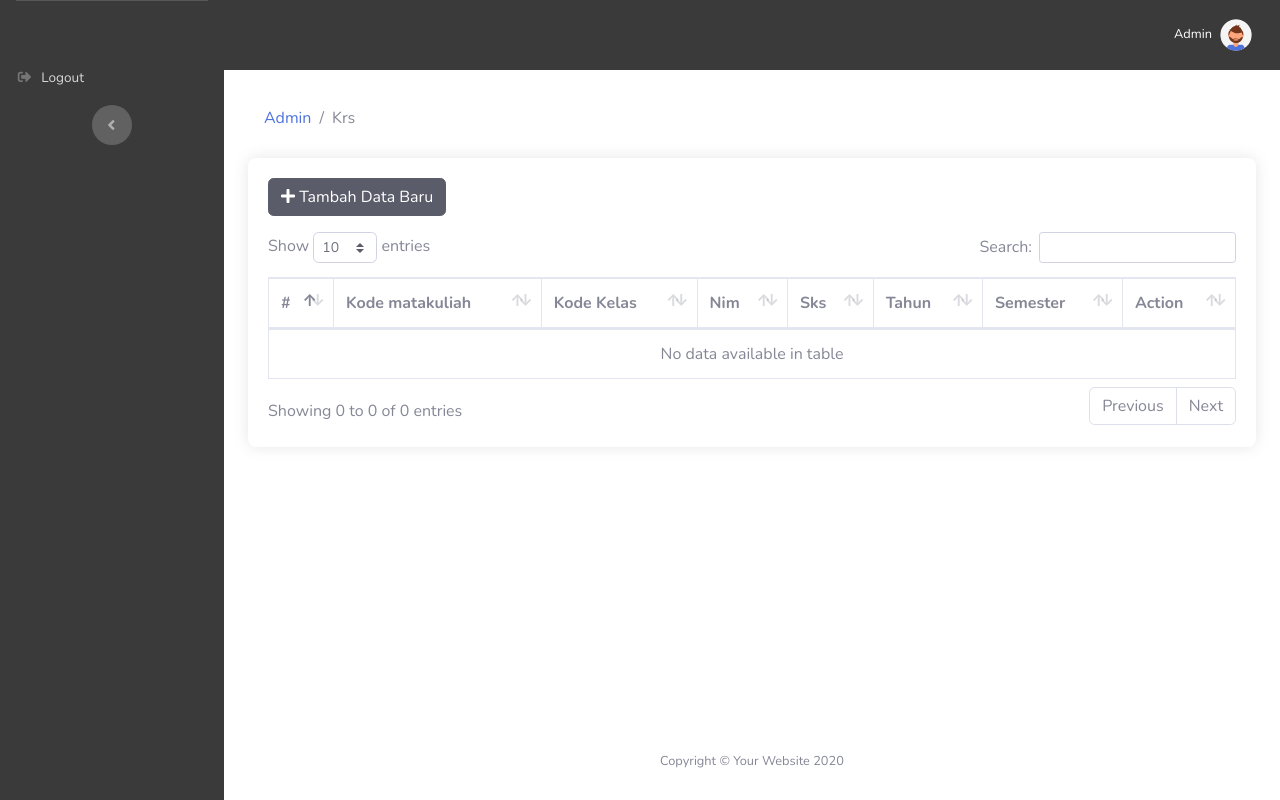
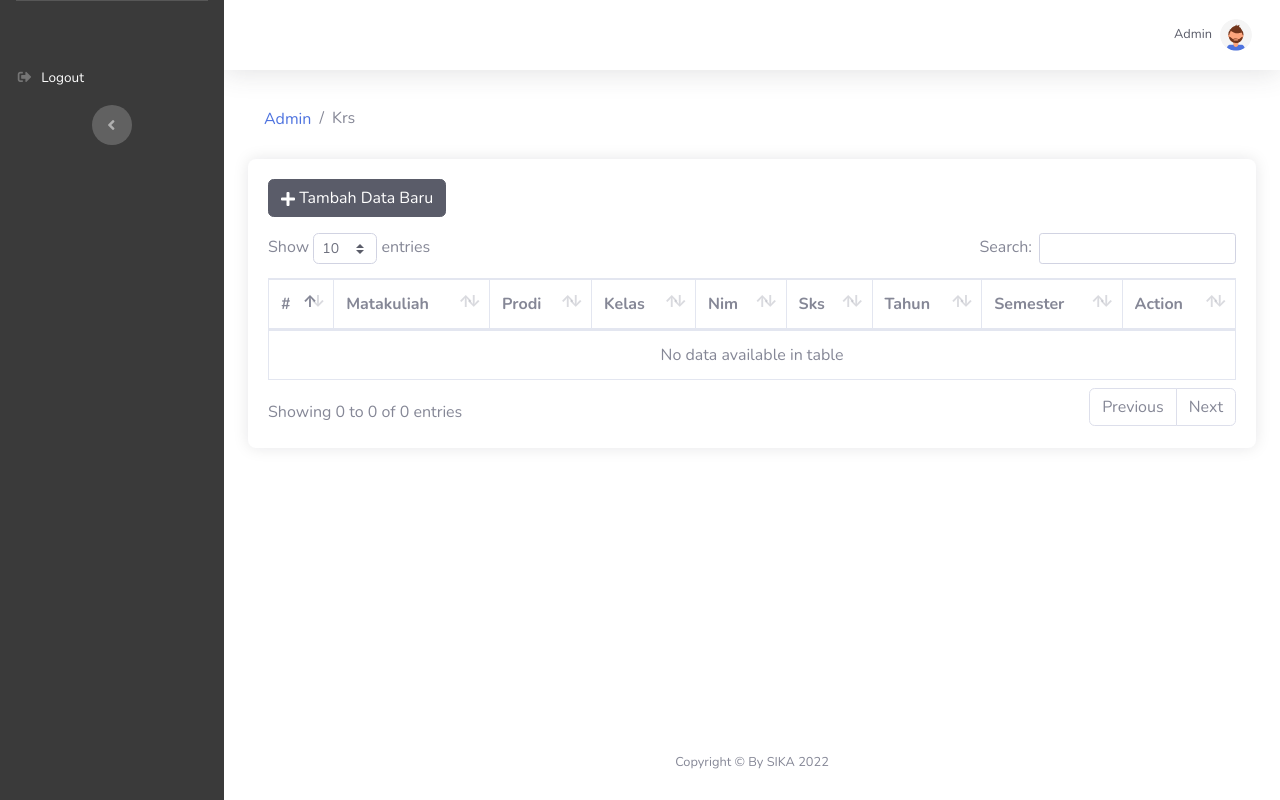
Before and after one commit to frhan18/tugas-project, a CodeIgniter app: page /tugas-project/admin/krs/add in a window 1280 px wide. Run offline with CodeIgniter, Linux system fonts and the light colour scheme; the visitor is signed in with stand-in values (Sample User, id 1); data that the repository does not hold is empty; some libraries are stand-ins or nearby versions.

Commit message:
update code & refactoring

```diff
--- a/application/controllers/Admin.php
+++ b/application/controllers/Admin.php
@@ -116,7 +116,6 @@ class Admin extends CI_Controller
                 'email'         => $this->input->post('email', true),
                 'role_id'       => $this->input->post('role_id', true),
                 'is_active'     => $this->input->post('is_active', true),
-                'updated_at'    => time(),
             ];
 
             if ($this->user->update($data, $id)) {
@@ -591,26 +590,39 @@ class Admin extends CI_Controller
     {
         $data['title'] = 'Krs';
         $data['get_sesi_user'] = $this->db->get_where('user', ['id_user' => $this->session->userdata('id')])->row_array();
-        $data['krs'] = $this->db->get('tb_krs')->result_array();
-        $data['matakuliah'] = $this->db->select('tb_mata_kuliah.id_mata_kuliah')->from('tb_mata_kuliah')->get()->result_array();
+        $data['krs'] = $this->db->select('*')
+            ->from('tb_krs')
+            ->join('tb_mata_kuliah', 'tb_mata_kuliah.id_mata_kuliah=tb_krs.id_mata_kuliah', 'LEFT')
+            ->join('tb_prodi', 'tb_prodi.kode_prodi=tb_krs.kode_prodi', 'LEFT')
+            ->get()->result_array();
+        $data['matakuliah'] = $this->db->select('tb_mata_kuliah.id_mata_kuliah, tb_mata_kuliah.nama_mata_kuliah')->from('tb_mata_kuliah')->get()->result_array();
         $data['kelas'] = $this->db->select('tb_kelas.kode_kelas')->from('tb_kelas')->get()->result_array();
         $data['mahasiswa'] = $this->db->select('tb_mahasiswa.nim')->from('tb_mahasiswa')->get()->result_array();
+        $data['prodi'] = $this->db->select('tb_prodi.kode_prodi, tb_prodi.nama_prodi')->from('tb_prodi')->get()->result_array();
         $config = [
 
             [
                 'field' => 'id_mata_kuliah',
-                'label' => 'Kode matakuliah',
+                'label' => 'Matakuliah',
                 'rules' => 'required|trim',
                 'errors' => [
-                    'required' => '{field} tidak boleh kosong',
+                    'required' => '{field} belum di pilih',
+                ]
+            ],
+            [
+                'field' => 'kode_prodi',
+                'label' => 'Prodi',
+                'rules' => 'required|trim',
+                'errors' => [
+                    'required' => '{field} belum di pilih',
                 ]
             ],
             [
                 'field' => 'kode_kelas',
-                'label' => 'Kode kelas',
+                'label' => 'Kelas',
                 'rules' => 'required|trim',
                 'errors' => [
-                    'required' => '{field} tidak boleh kosong',
+                    'required' => '{field} belum di pilih',
                 ]
             ],
             [
@@ -618,7 +630,7 @@ class Admin extends CI_Controller
                 'label' => 'Nim',
                 'rules' => 'required|trim',
                 'errors' => [
-                    'required' => '{field} tidak boleh kosong',
+                    'required' => '{field} belum di pilih',
                 ]
             ],
             [
@@ -626,7 +638,7 @@ class Admin extends CI_Controller
                 'label' => 'Sks',
                 'rules' => 'required|trim',
                 'errors' => [
-                    'required' => '{field} tidak boleh kosong',
+                    'required' => '{field} belum di pilih',
                 ]
             ],
             [
@@ -634,7 +646,7 @@ class Admin extends CI_Controller
                 'label' => 'Tahun',
                 'rules' => 'required|trim',
                 'errors' => [
-                    'required' => '{field} tidak boleh kosong',
+                    'required' => '{field} belum di pilih',
 
                 ]
             ],
@@ -643,7 +655,7 @@ class Admin extends CI_Controller
                 'label' => 'Semester',
                 'rules' => 'required|trim',
                 'errors' => [
-                    'required' => '{field} tidak boleh kosong',
+                    'required' => '{field} belum di pilih',
 
                 ]
             ],
@@ -667,6 +679,7 @@ class Admin extends CI_Controller
     {
         $data = [
             'id_mata_kuliah'         => $this->input->post('id_mata_kuliah', true),
+            'kode_prodi'             => $this->input->post('kode_prodi', true),
             'kode_kelas'             => $this->input->post('kode_kelas', true),
             'nim'                    => $this->input->post('nim', true),
             'sks'                    => $this->input->post('sks', true),
@@ -675,7 +688,7 @@ class Admin extends CI_Controller
         ];
 
         if ($this->db->insert('tb_krs', $data)) {
-            $this->session->set_flashdata('message_success', 'Data krs berhasil ditambahkan');
+            $this->session->set_flashdata('message_success', ' Admin menambahkan data krs');
             redirect('admin/krs');
         }
     }
@@ -806,11 +819,14 @@ class Admin extends CI_Controller
     {
         $data['title'] = 'Perkuliahan';
         $data['get_sesi_user'] = $this->db->get_where('user', ['id_user' => $this->session->userdata('id')])->row_array();
-        $data['perkuliahan'] = $this->db->get('tb_perkuliahan')->result_array();
-        $data['kode_dosen'] = $this->db->select('tb_dosen.id_dosen')->from('tb_dosen')->get()->result_array();
+        $data['perkuliahan'] = $this->db->select('*, tb_dosen.nama')
+            ->from('tb_perkuliahan')
+            ->join('tb_dosen', 'tb_dosen.id_dosen=tb_perkuliahan.id_dosen')
+            ->join('tb_mata_kuliah', 'tb_mata_kuliah.id_mata_kuliah=tb_perkuliahan.id_mata_kuliah')->get()->result_array();
+        $data['kode_dosen'] = $this->db->select('tb_dosen.id_dosen, tb_dosen.nama')->from('tb_dosen')->get()->result_array();
         $data['kode_nim'] = $this->db->select('tb_mahasiswa.nim')->from('tb_mahasiswa')->get()->result_array();
-        $data['kode_kelas'] = $this->db->select('tb_kelas.kode_kelas')->from('tb_kelas')->get()->result_array();
-        $data['kode_matakuliah'] = $this->db->select('tb_mata_kuliah.id_mata_kuliah')->from('tb_mata_kuliah')->get()->result_array();
+        $data['kode_kelas'] = $this->db->select('tb_kelas.kode_kelas, tb_kelas.nama_kelas')->from('tb_kelas')->get()->result_array();
+        $data['kode_matakuliah'] = $this->db->select('tb_mata_kuliah.id_mata_kuliah, tb_mata_kuliah.nama_mata_kuliah')->from('tb_mata_kuliah')->get()->result_array();
         $config = [
 
             [
--- a/application/controllers/Users.php
+++ b/application/controllers/Users.php
@@ -47,8 +47,6 @@ class Users extends CI_Controller
             ->where('tb_krs.nim', $data['get_sesi_user']['nim'])
             ->order_by('tb_mata_kuliah.nama_mata_kuliah', 'ASC')
             ->get()->result_array();
-
-
 
         $this->load->view('template/backend/header', $data);
         $this->load->view('template/backend/sidebar', $data);
--- a/application/views/admin/berita.php
+++ b/application/views/admin/berita.php
@@ -145,21 +145,21 @@
                 <div class="form-group row">
                     <label for="judul_berita" class="col-sm-3 col-form-label">Judul berita</label>
                     <div class="col-sm-9">
-                        <input type="text" class="form-control <?= form_error('judul_berita') ? 'is-invalid' : ''; ?>" value="<?= htmlentities(set_value('judul_berita')); ?>" name="judul_berita" id="judul_berita">
+                        <input type="text" class="form-control <?= form_error('judul_berita') ? 'is-invalid' : ''; ?>" value="<?= htmlentities(set_value('judul_berita')); ?>" name="judul_berita" id="judul_berita" required>
                         <div class="invalid-feedback"><?= form_error('judul_berita'); ?></div>
                     </div>
                 </div>
                 <div class="form-group row">
                     <label for="penulis" class="col-sm-3 col-form-label">Penulis</label>
                     <div class="col-sm-9">
-                        <input type="text" class="form-control <?= form_error('penulis') ? 'is-invalid' : ''; ?>" value="<?= htmlentities($get_sesi_user['name']); ?>" name="penulis" id="penulis">
+                        <input type="text" class="form-control <?= form_error('penulis') ? 'is-invalid' : ''; ?>" value="<?= htmlentities($get_sesi_user['name']); ?>" name="penulis" id="penulis" required>
                         <div class="invalid-feedback"><?= form_error('penulis'); ?></div>
                     </div>
                 </div>
                 <div class="form-group row">
                     <label for="content" class="col-sm-3 col-form-label">Kontent</label>
                     <div class="col-sm-9">
-                        <textarea id="editor" class="form-control" name="content" cols="30" rows="10" placeholder="Tuliskan isi pikiranmu..."><?= set_value('content') ?></textarea>
+                        <textarea id="editor" class="form-control" name="content" cols="30" rows="10" placeholder="Tuliskan isi pikiranmu..." required><?= set_value('content') ?></textarea>
                     </div>
                 </div>
                 <div class="modal-footer">
--- a/application/views/admin/krs.php
+++ b/application/views/admin/krs.php
@@ -35,8 +35,9 @@
                             <thead>
                                 <tr>
                                     <th>#</th>
-                                    <th>Kode matakuliah</th>
-                                    <th>Kode Kelas</th>
+                                    <th>Matakuliah</th>
+                                    <th>Prodi</th>
+                                    <th>Kelas</th>
                                     <th>Nim</th>
                                     <th>Sks</th>
                                     <th>Tahun</th>
@@ -51,7 +52,8 @@
                                 foreach ($krs as $kr) : ?>
                                     <tr>
                                         <td><?= $no++; ?></td>
-                                        <td><?= $kr['id_mata_kuliah']; ?></td>
+                                        <td><?= $kr['nama_mata_kuliah']; ?></td>
+                                        <td><?= $kr['nama_prodi']; ?></td>
                                         <td><?= $kr['kode_kelas']; ?></td>
                                         <td><?= $kr['nim']; ?></td>
                                         <td><?= $kr['sks']; ?></td>
@@ -112,22 +114,34 @@
             <div class="modal-body">
                 <?= form_open('admin/krs/add') ?>
                 <div class="form-group row">
-                    <label for="id_mata_kuliah" class="col-sm-3 col-form-label">Kode matakuliah</label>
+                    <label for="id_mata_kuliah" class="col-sm-3 col-form-label">Matakuliah</label>
                     <div class="col-sm-9">
-                        <select class="custom-select custom-select <?= form_error('id_mata_kuliah') ? 'is-invalid' : ''; ?>" name="id_mata_kuliah" id="id_mata_kuliah">
-                            <option selected disabled>Pilih Kode matakuliah</option>
+                        <select class="custom-select custom-select <?= form_error('id_mata_kuliah') ? 'is-invalid' : ''; ?>" name="id_mata_kuliah" id="id_mata_kuliah" required>
+                            <option selected disabled>Pilih matakuliah</option>
                             <?php foreach ($matakuliah as $mk) : ?>
-                                <option value="<?= $mk['id_mata_kuliah']; ?>"><?= $mk['id_mata_kuliah']; ?></option>
+                                <option value="<?= $mk['id_mata_kuliah']; ?>"><?= $mk['nama_mata_kuliah']; ?></option>
                             <?php endforeach; ?>
                         </select>
                         <div class="invalid-feedback"><?= form_error('id_mata_kuliah'); ?></div>
                     </div>
                 </div>
                 <div class="form-group row">
-                    <label for="kode_kelas" class="col-sm-3 col-form-label">Kode kelas</label>
+                    <label for="kode_prodi" class="col-sm-3 col-form-label">Prodi</label>
+                    <div class="col-sm-9">
+                        <select class="custom-select custom-select <?= form_error('kode_prodi') ? 'is-invalid' : ''; ?>" name="kode_prodi" id="kode_prodi" required>
+                            <option selected disabled>Pilih prodi</option>
+                            <?php foreach ($prodi as $pd) : ?>
+                                <option value="<?= $pd['kode_prodi']; ?>"><?= $pd['nama_prodi']; ?></option>
+                            <?php endforeach; ?>
+                        </select>
+                        <div class="invalid-feedback"><?= form_error('kode_prodi'); ?></div>
+                    </div>
+                </div>
+                <div class="form-group row">
+                    <label for="kode_kelas" class="col-sm-3 col-form-label">Kelas</label>
                     <div class="col-sm-9">
                         <select class="custom-select custom-select <?= form_error('kode_kelas') ? 'is-invalid' : ''; ?>" name="kode_kelas" id="kode_kelas">
-                            <option selected disabled>Pilih Kode kelas</option>
+                            <option selected disabled>Pilih kelas</option>
                             <?php foreach ($kelas as $ks) : ?>
                                 <option value="<?= $ks['kode_kelas']; ?>"><?= $ks['kode_kelas']; ?></option>
                             <?php endforeach; ?>
@@ -161,9 +175,9 @@
                     </div>
                 </div>
                 <div class="form-group row">
-                    <label for="tahun" class="col-sm-3 col-form-label">Tahun </label>
+                    <label for="tahun" class="col-sm-3 col-form-label">Tahun ajar </label>
                     <div class="col-sm-9">
-                        <input type="text" class="form-control <?= form_error('tahun') ? 'is-invalid' : ''; ?>" value="<?= set_value('tahun'); ?>" name="tahun" id="tahun" placeholder="2019/2020">
+                        <input type="text" class="form-control <?= form_error('tahun') ? 'is-invalid' : ''; ?>" value="<?= set_value('tahun'); ?>" name="tahun" id="tahun" placeholder="Contoh 2019 / 2020">
                         <div class=" invalid-feedback"><?= form_error('tahun'); ?>
                         </div>
                     </div>
@@ -201,22 +215,34 @@
                 <div class="modal-body">
                     <?= form_open('admin/krs/edit/' . htmlentities($rows['id'])) ?>
                     <div class="form-group row">
-                        <label for="id_mata_kuliah" class="col-sm-3 col-form-label">Kode matakuliah</label>
+                        <label for="id_mata_kuliah" class="col-sm-3 col-form-label">Matakuliah</label>
                         <div class="col-sm-9">
                             <select class="custom-select custom-select <?= form_error('id_mata_kuliah') ? 'is-invalid' : ''; ?>" name="id_mata_kuliah" id="id_mata_kuliah">
-                                <option selected disabled>Pilih Kode matakuliah</option>
+                                <option selected disabled>Pilih matakuliah</option>
                                 <?php foreach ($matakuliah as $mk) : ?>
-                                    <option value="<?= $mk['id_mata_kuliah']; ?>" <?php if ($rows['id_mata_kuliah'] == $mk['id_mata_kuliah']) echo 'selected'; ?>><?= $mk['id_mata_kuliah']; ?></option>
+                                    <option value="<?= $mk['id_mata_kuliah']; ?>" <?php if ($rows['id_mata_kuliah'] == $mk['id_mata_kuliah']) echo 'selected'; ?>><?= $mk['nama_mata_kuliah']; ?></option>
                                 <?php endforeach; ?>
                             </select>
                             <div class="invalid-feedback"><?= form_error('id_mata_kuliah'); ?></div>
                         </div>
                     </div>
                     <div class="form-group row">
-                        <label for="kode_kelas" class="col-sm-3 col-form-label">Kode kelas</label>
+                        <label for="kode_prodi" class="col-sm-3 col-form-label">Prodi</label>
+                        <div class="col-sm-9">
+                            <select class="custom-select custom-select <?= form_error('kode_prodi') ? 'is-invalid' : ''; ?>" name="kode_prodi" id="kode_prodi" required>
+                                <option selected disabled>Pilih prodi</option>
+                                <?php foreach ($prodi as $pd) : ?>
+                                    <option value="<?= $pd['kode_prodi']; ?>" <?php if ($rows['kode_prodi'] == $pd['kode_prodi']) echo 'selected'; ?>><?= $pd['nama_prodi']; ?></option>
+                                <?php endforeach; ?>
+                            </select>
+                            <div class="invalid-feedback"><?= form_error('kode_prodi'); ?></div>
+                        </div>
+                    </div>
+                    <div class="form-group row">
+                        <label for="kode_kelas" class="col-sm-3 col-form-label">kelas</label>
                         <div class="col-sm-9">
                             <select class="custom-select custom-select <?= form_error('kode_kelas') ? 'is-invalid' : ''; ?>" name="kode_kelas" id="kode_kelas">
-                                <option selected disabled>Pilih Kode kelas</option>
+                                <option selected disabled>Pilih kelas</option>
                                 <?php foreach ($kelas as $ks) : ?>
                                     <option value="<?= $ks['kode_kelas']; ?>" <?php if ($rows['kode_kelas'] == $ks['kode_kelas']) echo 'selected'; ?>><?= $ks['kode_kelas']; ?></option>
                                 <?php endforeach; ?>
@@ -259,7 +285,7 @@
                     <div class="form-group row">
                         <label for="semester" class="col-sm-3 col-form-label">Semester </label>
                         <div class="col-sm-9">
-                            <input type="text" class="form-control <?= form_error('semester') ? 'is-invalid' : ''; ?>" value="<?= $rows['semester']; ?>" name="semester" id="semester" placeholder="">
+                            <input type="text" class="form-control <?= form_error('semester') ? 'is-invalid' : ''; ?>" value="<?= $rows['semester']; ?>" name="semester" id="semester" placeholder="" required>
                             <div class=" invalid-feedback"><?= form_error('semester'); ?>
                             </div>
                         </div>
--- a/application/views/template/backend/footer.php
+++ b/application/views/template/backend/footer.php
@@ -8,7 +8,7 @@
 <footer class="sticky-footer" style="background: #fff;">
     <div class="container my-auto">
         <div class="copyright text-center my-auto">
-            <span>Copyright &copy; Your Website 2020</span>
+            <span>Copyright &copy; By SIKA <?= date('Y'); ?></span>
         </div>
     </div>
 </footer>
--- a/application/views/template/backend/sidebar.php
+++ b/application/views/template/backend/sidebar.php
@@ -1,5 +1,5 @@
 <!-- Sidebar -->
-<ul class="navbar-nav sidebar sidebar-dark accordion" id="accordionSidebar" style="background: #3a3a3a;">
+<ul class="navbar-nav sidebar  sidebar-dark accordion" id="accordionSidebar">
 
 
 
--- a/application/views/template/backend/topbar.php
+++ b/application/views/template/backend/topbar.php
@@ -5,11 +5,11 @@
     <div id="content" style="background-color: #fff;">
 
         <!-- Topbar -->
-        <nav class="navbar navbar-expand topbar mb-4 static-top " style="background: #3a3a3a;">
+        <nav class="navbar navbar-expand topbar shadow mb-4 static-top " style="background: #fff;">
 
             <!-- Sidebar Toggle (Topbar) -->
             <button id="sidebarToggleTop" class="btn btn-link d-md-none rounded-circle mr-3" style="background: transparent;">
-                <i class="fa fa-bars" style="color: #fff;"></i>
+                <i class="fa fa-bars" style="color: #000;"></i>
             </button>
             <!-- Topbar Navbar -->
             <ul class="navbar-nav ml-auto">
@@ -18,7 +18,7 @@
                 <!-- Nav Item - User Information -->
                 <li class="nav-item dropdown no-arrow">
                     <a class="nav-link dropdown-toggle" href="#" id="userDropdown" role="button" data-toggle="dropdown" aria-haspopup="true" aria-expanded="false">
-                        <span class="mr-2 d-none d-lg-inline text-white small"><?= isset($get_sesi_user['name']) ? $get_sesi_user['name'] : 'Admin'; ?></span>
+                        <span class="mr-2 d-none d-lg-inline text-dark small"><?= isset($get_sesi_user['name']) ? $get_sesi_user['name'] : 'Admin'; ?></span>
                         <!-- <img class="img-profile rounded-circle" src="<?= base_url('assets/img/' . 'default.svg'); ?>"> -->
                         <img class="img-profile rounded-circle" src="<?= isset($get_sesi_user['image']) ? base_url('upload/' . $get_sesi_user['image']) : base_url('assets/img/default.svg'); ?>">
                     </a>
--- a/assets/css/style.css
+++ b/assets/css/style.css
@@ -13,7 +13,7 @@
 
 #login-body {
     /* background-color: red !important; */
-    background-image: url('https://cdn.wallpapersafari.com/1/7/OlP64m.jpg');
+    background-image: url('https://yootheme.com/site/images/blog/2019/theme-tomsen-brody-illustration-09.svg');
     background-repeat: no-repeat;
     background-size: cover;
     background-position: center;
@@ -23,20 +23,25 @@
 .login-box {
     height: 560px;
     background: #fff;
+    padding: 30px;
 }
 
 .login-box .content-login {
-
     margin-bottom: 10px;
     margin-top: 30px;
 
 }
 
-.content-login .penggunaan {
-    margin-left: 40px;
-    display: inline-block;
-    font-size: 12px;
-    color: #000;
+.login-box .content-login-img {
+    background-position: center;
+    background-size: cover;
+    object-fit: cover;
+    object-position: center;
+    max-width: 100%;
+}
+
+.login-box .content-login-img h3 {
+    font-size: 24px;
 }
 
 @media (max-width: 988px) {
@@ -63,3 +68,46 @@
 .modal-body {
     background-color: #fff;
 }
+
+
+@media (max-width: 600px) {
+    .login-container {
+        padding: 0;
+        max-width: 100%;
+    }
+
+    .login-box {
+        padding: 20px;
+    }
+
+    .login-box .content-login h1 {
+        font-size: 20px;
+
+    }
+}
+
+
+@media (max-width: 512px) {
+    .login-box .content-login-img h3 {
+        font-size: 18px;
+    }
+}
+
+
+.sidebar {
+    background-color: #3a3a3a;
+}
+
+.sidebar .sidebar-heading {
+    background-color: transparent;
+    color: #fff;
+}
+
+.sidebar .nav-item .nav-link {
+    color: #fff;
+}
+
+.table>tbody,
+* {
+    vertical-align: middle;
+}
```
Also changed, not shown: application/controllers/Auth.php (+4 -4 lines), application/views/admin/index.php (+23 -62 lines), application/views/admin/perkuliahan.php (+15 -15 lines), application/views/admin/user_account.php (+14 -20 lines), application/views/auth/login.php (+10 -11 lines), application/views/auth/login_admin.php (+13 -41 lines), application/views/users/dashboard.php (+9 -2 lines), upload/2022-06-02_farhan.jpeg (added).
